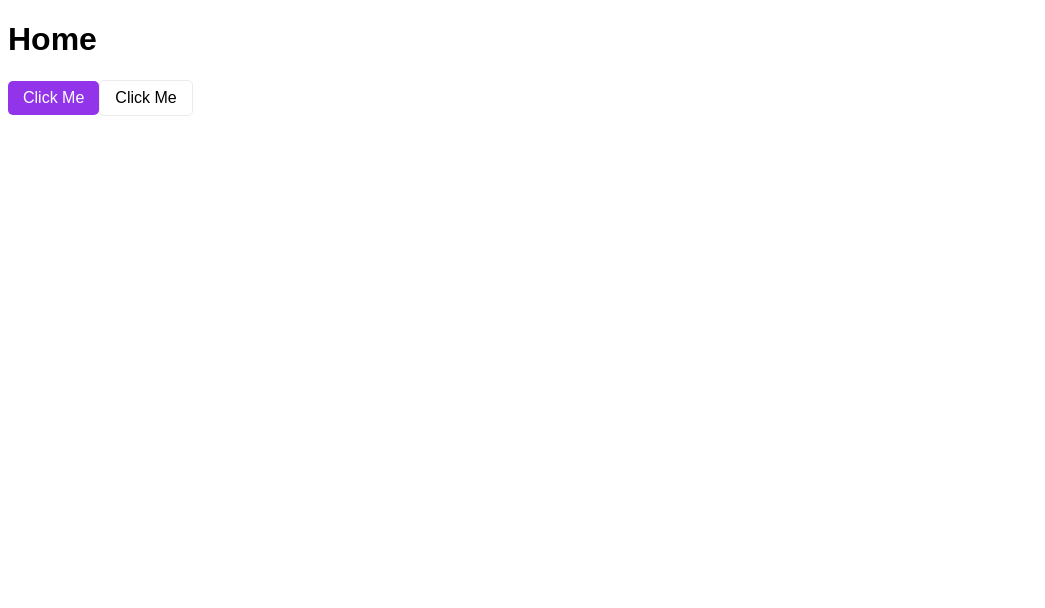
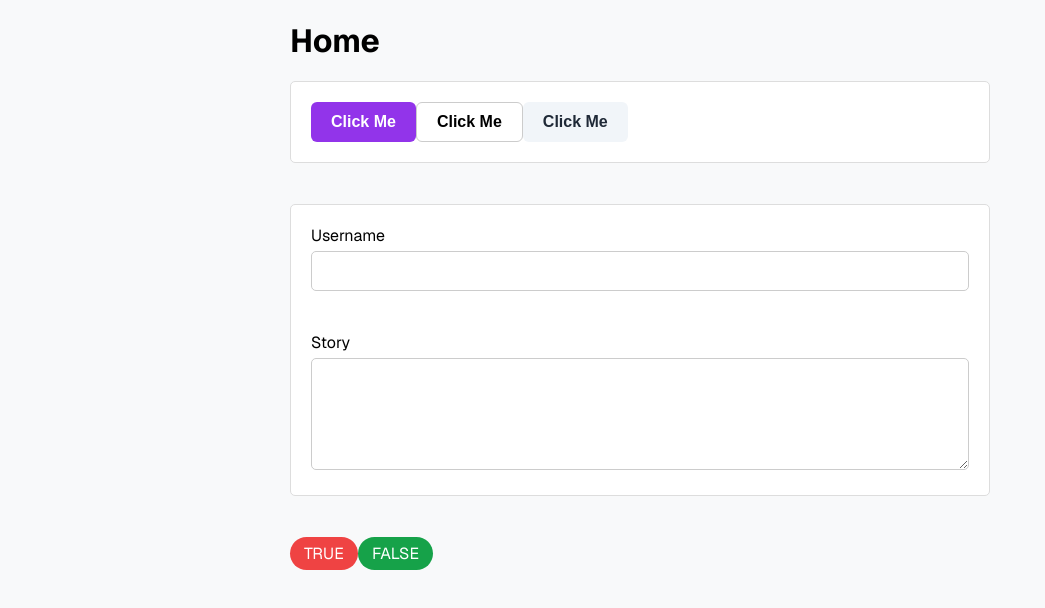
Before and after one commit to ixtk/bluff-grid, a React (Vite) app in the folder frontend/: page / in a window 1280 px wide. Shown: the top 608 px of the page, without its empty margins (0-1045 px from the left). Built offline with nearby package versions, Linux system fonts and the light colour scheme.

Commit message:
HomePage set-up

```diff
--- a/frontend/src/App.css
+++ b/frontend/src/App.css
@@ -1,41 +1,96 @@
 * {
   box-sizing: border-box;
+  margin: 0;
+  padding: 0;
 }
 
-:root {
-  --border-radius: 5px;
-  --card-spacing: 16px;
-  --col-primary: hsl(271, 81%, 56%);
-  /* --col-secondary: ;
---col-foreground: ;
---col-background: ;
---col-accent: ; */
-  --col-tertiary: hsl(0, 0%, 92%);
-  --col-danger: hsl(0, 84%, 60%);
-  --col-success: hsl(142, 76%, 36%);
-  --col-light: hsl(0, 0%, 100%);
+body {
+  font-family: 'Geist', sans-serif;
+  background-color: #f8f9fa;
+  margin: 0;
+  padding: 20px;
+}
 
+.container {
+  max-width: 700px;
+  margin: 0 auto;
+}
+
+h1 {
+  font-size: 2rem;
+  margin-bottom: 20px;
+}
+
+.card {
+  background-color: #fff;
+  padding: 20px;
+  border: 1px solid #ddd;
+  border-radius: 5px;
+  margin-bottom: 20px;
+  display: flex;
+  flex-wrap: wrap;
+}
+
+.text {
+  display: flex;
+  gap: 10px;
+  flex-direction: column;
 }
 
 .btn {
+  font-size: 1rem;
+  padding: 10px 20px;
   border: none;
-  font: inherit;
-  background-color: transparent;
-  padding: 8px 15px;
-  border-radius: var(--border-radius);
+  border-radius: 6px;
   cursor: pointer;
-}
-
-body {
-  font-family: sans-serif;
+  font-weight: bolder;
 }
 
 .btn-primary {
-  background-color: var(--col-primary);
-  color: var(--col-light);
+  background-color: hsl(271, 81%, 56%);
+  color: white;
 }
 
 .btn-outline {
-  background-color: var(--col-light);
-  border: 1px solid var(--col-tertiary);
+  background-color: white;
+  color: black;
+  border: 1px solid #ccc;
 }
+
+.btn-secondary {
+  background-color: #f1f5f9;
+  color: #1f2937;
+}
+
+label {
+  display: block;
+  margin-bottom: 5px;
+}
+
+input[type="text"],
+textarea {
+  width: 100%;
+  padding: 10px;
+  border: 1px solid #ccc;
+  border-radius: 5px;
+  font-size: 1rem;
+}
+
+textarea {
+  resize: vertical;
+}
+
+.badge {
+  padding: 6px 14px;
+  border-radius: 20px;
+  color: white;
+  display: inline-block;
+}
+
+.badge-danger {
+  background-color: hsl(0, 84%, 60%);
+}
+
+.badge-success {
+  background-color: hsl(142, 76%, 36%);
+}
--- a/frontend/src/Pages/HomePage.jsx
+++ b/frontend/src/Pages/HomePage.jsx
@@ -1,10 +1,36 @@
 function HomePage() {
   return (
-    <>
+    <div className="container">
+      <style>
+        @import
+        url('https://fonts.googleapis.com/css2?family=Geist:wght@100..900&display=swap');
+      </style>
       <h1>Home</h1>
-      <button className="btn btn-primary ">Click Me</button>
-      <button className="btn btn-outline ">Click Me</button>
-    </>
+      <div className="card">
+        <button className="btn btn-primary">Click Me</button>
+        <button className="btn btn-outline">Click Me</button>
+        <button className="btn btn-secondary">Click Me</button>
+      </div>
+
+      <br />
+      <div className="text card ">
+        <div>
+          <label htmlFor="username">Username</label>
+          <input type="text" id="username" />
+        </div>
+
+        <br />
+
+        <div>
+          <label htmlFor="story">Story</label>
+          <textarea rows={5} id="story"></textarea>
+        </div>
+      </div>
+
+      <br />
+      <span className="badge badge-danger">TRUE</span>
+      <span className="badge badge-success">FALSE</span>
+    </div>
   )
 }
 export default HomePage
```
